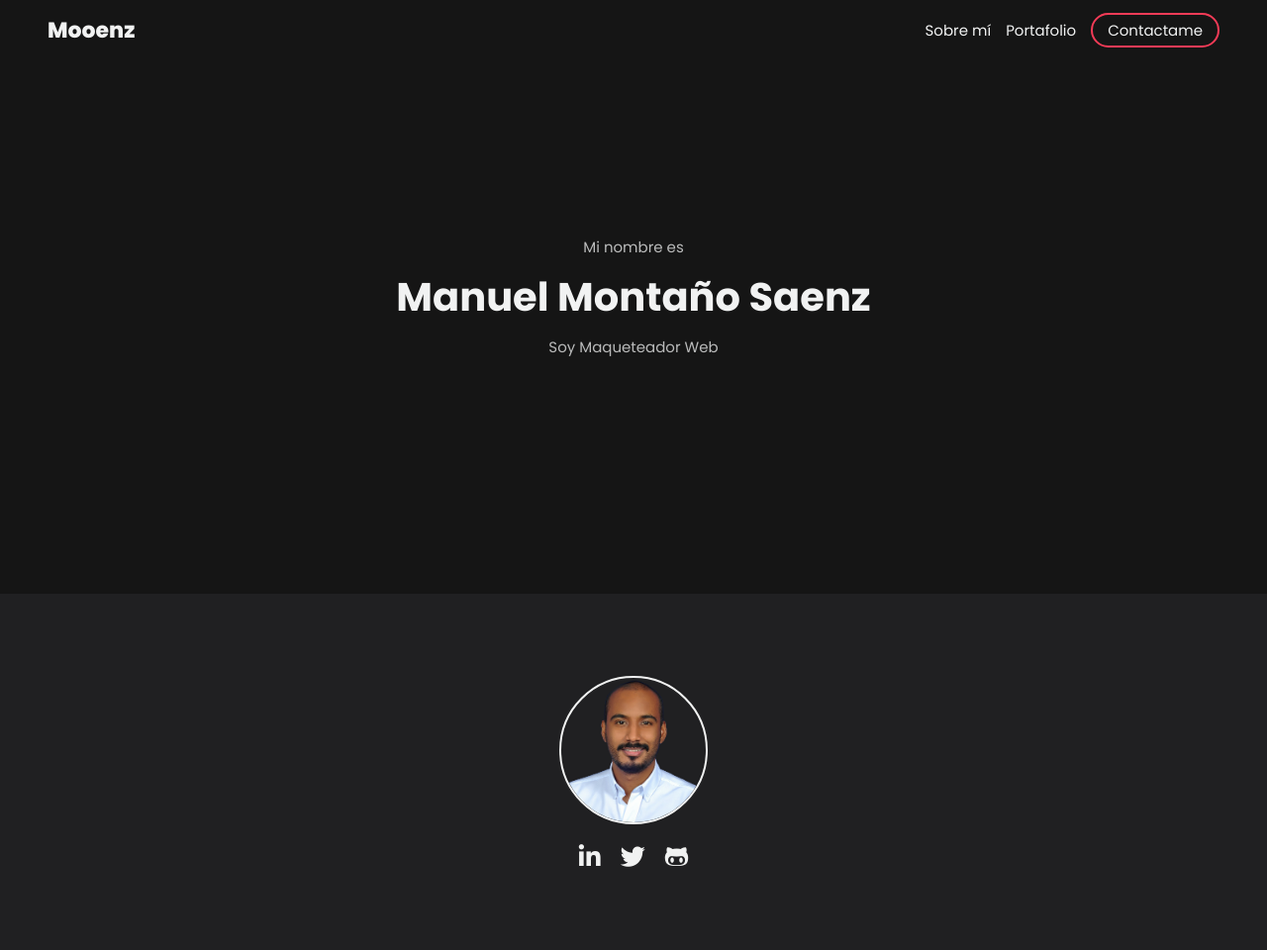
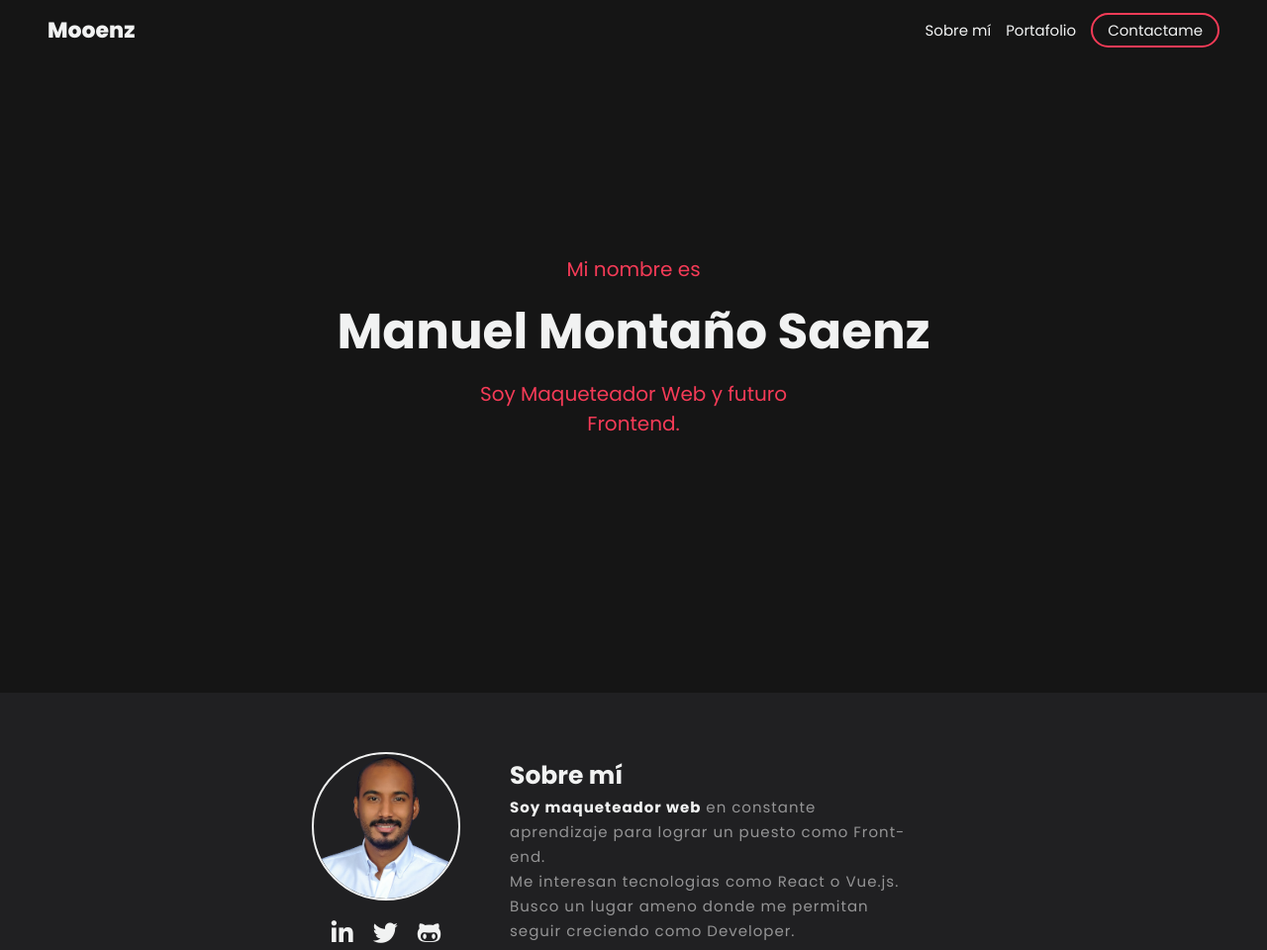
Before and after one commit to Mooenz/curriculum-vitae, a plain HTML site: page index.html in a window 1280 px wide. Shown: the top 960 px of the page at 99% size. Drawn offline with Linux system fonts and the light colour scheme.

Commit message:
I modified headin

```diff
--- a/css/desktop.scss
+++ b/css/desktop.scss
@@ -4,10 +4,26 @@
   }
 }
 
+.header {
+  &__container {
+    height: 800px;
+
+    h1 {
+      font-size: 7rem;
+      line-height: 7.6rem;
+    }
+
+    p {
+      font-size: 2.5rem;
+      line-height: 3.5rem;
+    }
+  }
+}
+
 .about-me {
   &__container {
     width: 80%;
-    margin: auto;
+    margin: 60px auto;
   }
 
   &__right {
--- a/css/style.scss
+++ b/css/style.scss
@@ -164,7 +164,8 @@
     p {
       font-size: 1.5rem;
       line-height: 2.5rem;
-      opacity: 0.75;
+      color: var(--red-cherry);
+      opacity: 1;
     }
   }
 }
@@ -173,9 +174,7 @@
 // about me
 .about-me {
   position: relative;
-  padding: 100px 0;
   width: 100%;
-  height: 600px;
   display: flex;
   justify-content: center;
   align-items: center;
@@ -184,8 +183,8 @@
     display: grid;
     place-items: center;
     grid-template-rows: repeat(2, 1fr);
-    margin: 10px 0 0;
-    gap: 50px;
+    margin: 60px 0;
+    gap: 10px;
   }
 
   &__left {
@@ -329,8 +328,8 @@
         }
 
         .landing-page {
-          background: url(../assets/image/png/prueba-tecnica-landing-page.jpg) center/cover
-          no-repeat var(--withe);
+          background: url(../assets/image/png/prueba-tecnica-landing-page.jpg)
+            center/cover no-repeat var(--withe);
         }
       }
 
@@ -390,7 +389,6 @@
 
   &__sass {
     background-color: rgba(205, 103, 153, 0.4);
-
   }
 
   &__js {
--- a/css/tablet.scss
+++ b/css/tablet.scss
@@ -28,7 +28,29 @@
   }
 }
 
+.header {
+  &__container {
+    height: 700px;
+    h1 {
+      font-size: 5rem;
+      line-height: 6.6rem;
+    }
+
+    p {
+      font-size: 2rem;
+      line-height: 3rem;
+    }
+  }
+}
+
 .about-me {
+  &__container {
+    grid-template-columns: 150px 500px;
+    grid-template-rows: auto;
+    place-content: center;
+    gap: 0;
+  }
+
   &__left {
     .social-media {
       .fab,
--- a/index.html
+++ b/index.html
@@ -54,7 +54,10 @@
         <div class="header__container space-lateral">
           <p>Mi nombre es</p>
           <h1>Manuel Montaño Saenz</h1>
-          <p>Soy Maqueteador Web</p>
+          <p>
+            Soy Maqueteador Web y futuro <br />
+            Frontend.
+          </p>
         </div>
       </div>
     </header>
```
Also changed, not shown: css/desktop.css, css/style.css, css/tablet.css, 3 other files.
